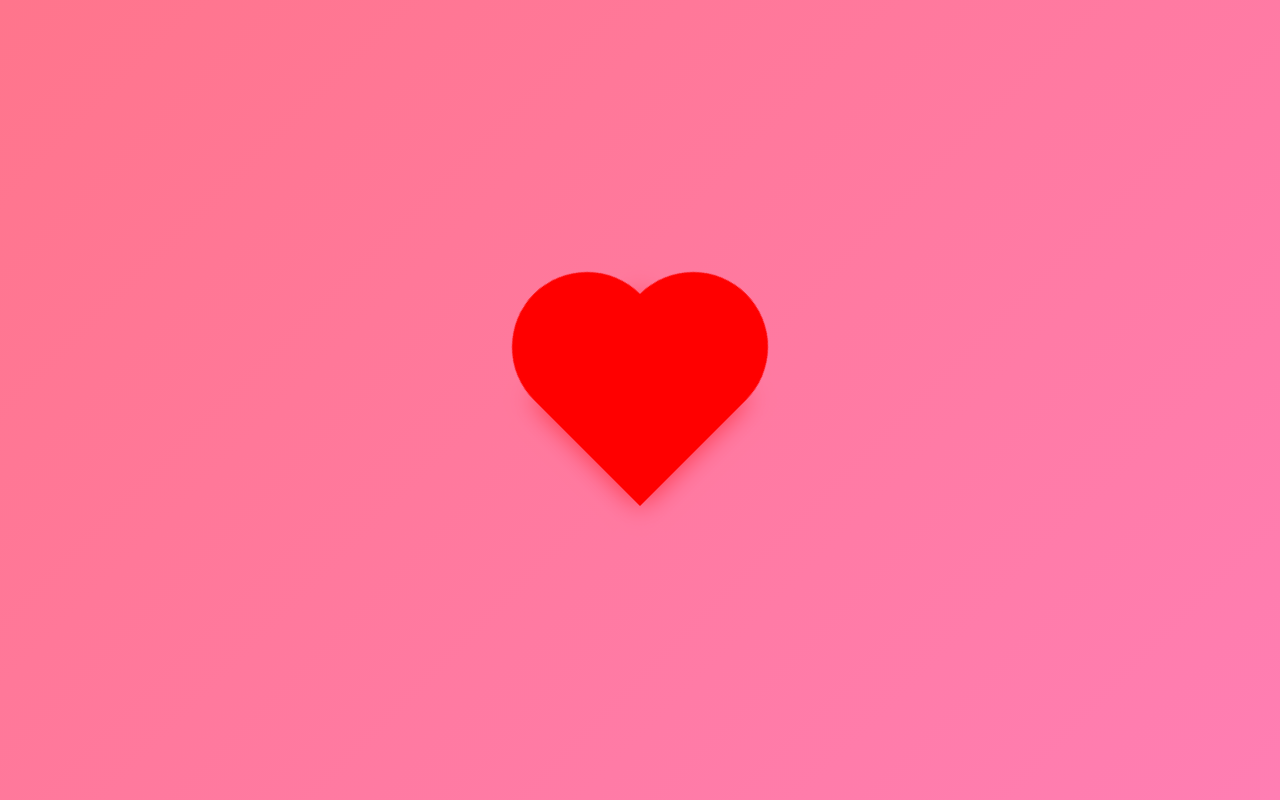
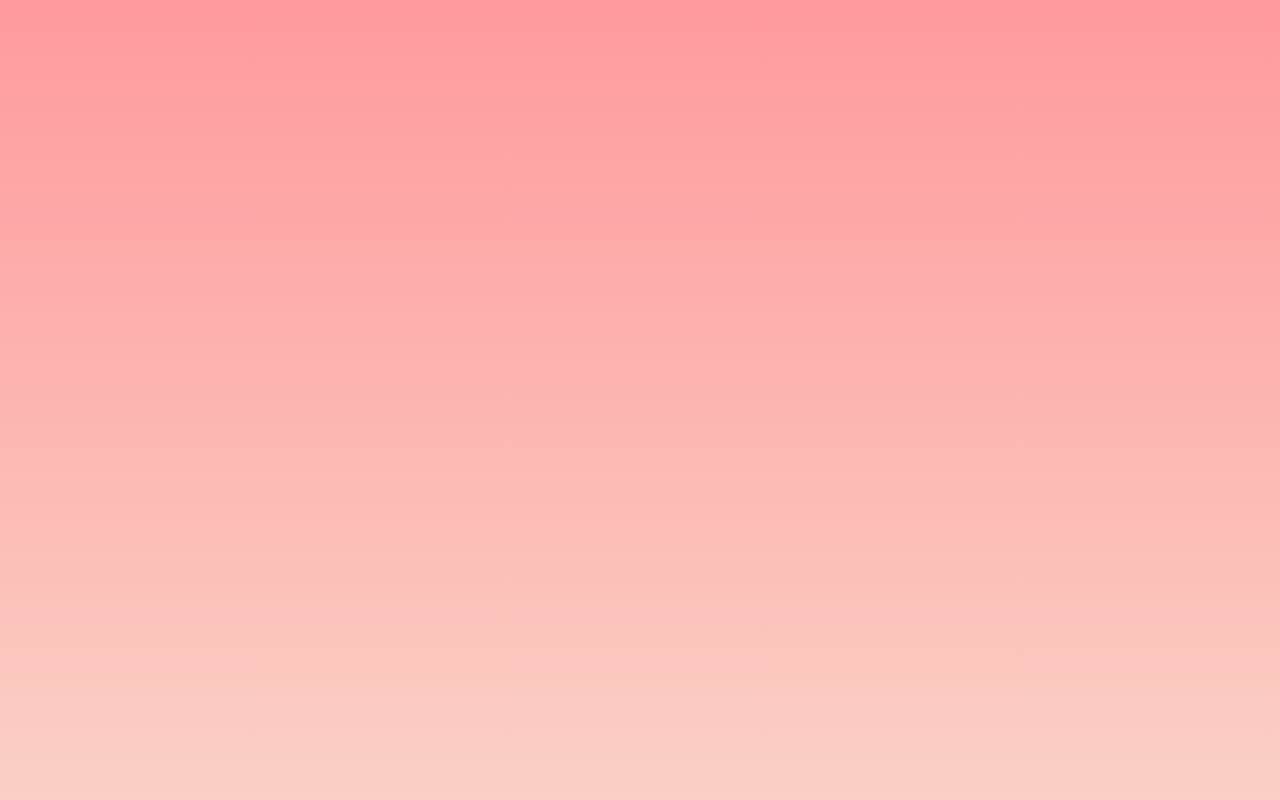
Before and after one commit to LeNguyen93/test, a plain HTML site: page test.html in a window 1280 px wide. Drawn offline with Linux system fonts and the light colour scheme.

Commit message:
Update test.html

```diff
--- a/test.html
+++ b/test.html
@@ -2,66 +2,71 @@
 <html lang="vi">
 <head>
   <meta charset="UTF-8">
-  <title>Trái Tim 3D Đẹp</title>
+  <title>Trái tim hiệu ứng</title>
   <style>
     body {
       margin: 0;
+      background: linear-gradient(to bottom, #ff9a9e, #fad0c4);
+      overflow: hidden;
       height: 100vh;
-      background: linear-gradient(135deg, #ff758c, #ff7eb3);
-      display: flex;
-      justify-content: center;
-      align-items: center;
-      font-family: 'Segoe UI', sans-serif;
-      overflow: hidden;
     }
 
-    .heart {
-      position: relative;
-      width: 150px;
-      height: 150px;
+    .heart-floating {
+      position: absolute;
+      width: 80px;
+      height: 80px;
       background: red;
       transform: rotate(-45deg);
-      animation: beat 1s infinite;
+      top: 50%;
+      left: 50%;
+      margin: -40px 0 0 -40px;
+      animation: float 4s ease-in-out infinite;
       box-shadow: 0 0 25px rgba(255, 0, 0, 0.6);
-      transition: transform 0.3s ease, box-shadow 0.3s ease;
+      z-index: 2;
+      transition: transform 0.3s;
     }
 
-    .heart::before,
-    .heart::after {
+    .heart-floating::before,
+    .heart-floating::after {
       content: '';
       position: absolute;
-      width: 150px;
-      height: 150px;
+      width: 80px;
+      height: 80px;
       background: red;
       border-radius: 50%;
     }
 
-    .heart::before {
-      top: -75px;
+    .heart-floating::before {
+      top: -40px;
       left: 0;
     }
 
-    .heart::after {
-      left: 75px;
+    .heart-floating::after {
+      left: 40px;
       top: 0;
     }
 
-    .heart:hover {
+    .heart-floating:hover {
       transform: rotate(-45deg) scale(1.2);
       box-shadow: 0 0 40px rgba(255, 100, 100, 0.9);
     }
 
-    @keyframes beat {
+    @keyframes float {
       0%, 100% {
-        transform: rotate(-45deg) scale(1);
+        transform: rotate(-45deg) translateY(0);
       }
       50% {
-        transform: rotate(-45deg) scale(1.1);
+        transform: rotate(-45deg) translateY(-20px);
       }
     }
-  </style>
-</head>
-<body>
-  <div class="heart"></div>
-</body>
-</html>
+
+    .falling-heart {
+      position: absolute;
+      width: 15px;
+      height: 15px;
+      background: pink;
+      transform: rotate(-45deg);
+      animation: fall linear infinite;
+      opacity: 0.8;
+      border-radius: 50%;
+    }
```
